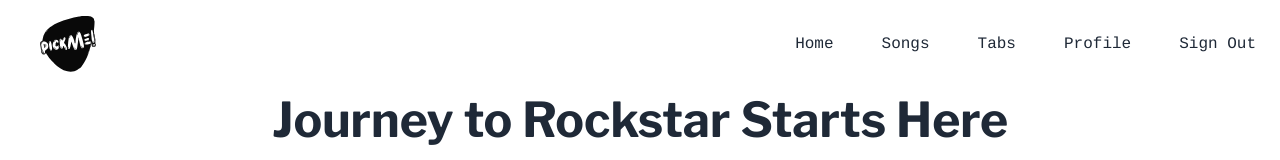
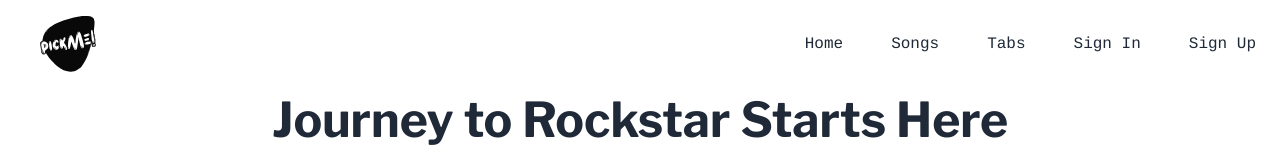
Before and after one commit to pickMe-Project/pickMe, a Next.js app in the folder client/: page /songs in a window 1280 px wide. Shown: the top 160 px of the page. Built offline with nearby package versions, Linux system fonts and the light colour scheme.

Commit message:
navigate logo

```diff
--- a/client/src/app/(withNavbar)/layout.tsx
+++ b/client/src/app/(withNavbar)/layout.tsx
@@ -15,8 +15,8 @@
 }>) {
   return (
     <>
-      {/* <Navbar /> */}
-      <NavbarSignin />
+      <Navbar />
+      {/* <NavbarSignin /> */}
       {children}
       <Footer />
     </>
--- a/client/src/components/Navbar.tsx
+++ b/client/src/components/Navbar.tsx
@@ -6,11 +6,13 @@
             {/* ========== HEADER ========== */}
             <header className="sticky top-0 left-0 right-0 z-50 w-full bg-white bg-opacity-50 backdrop-filter backdrop-blur-lg">
                 <nav className="container mx-auto flex items-center justify-between px-6">
-                    <div className="flex items-center p-3">
+                    <Link href="/" className="flex items-center p-3">
                         {/* Logo */}
-                        <img src="/PickMe_transparent.svg" alt="pickme-logo" className="bg-white/60 rounded-xl p-1 w-16 h-16" />
+                        <Link href="/">
+                            <img src="/PickMe_transparent.svg" alt="pickme-logo" className="bg-white/60 rounded-xl p-1 w-16 h-16" />
+                        </Link>
                         {/* End Logo */}
-                    </div>
+                    </Link>
                     <div className="hidden md:flex items-center space-x-12 font-cousine">
                         <Link
                             className="text-gray-800 hover:text-yellow-400 transition-colors duration-400 ease-in-out"
```
